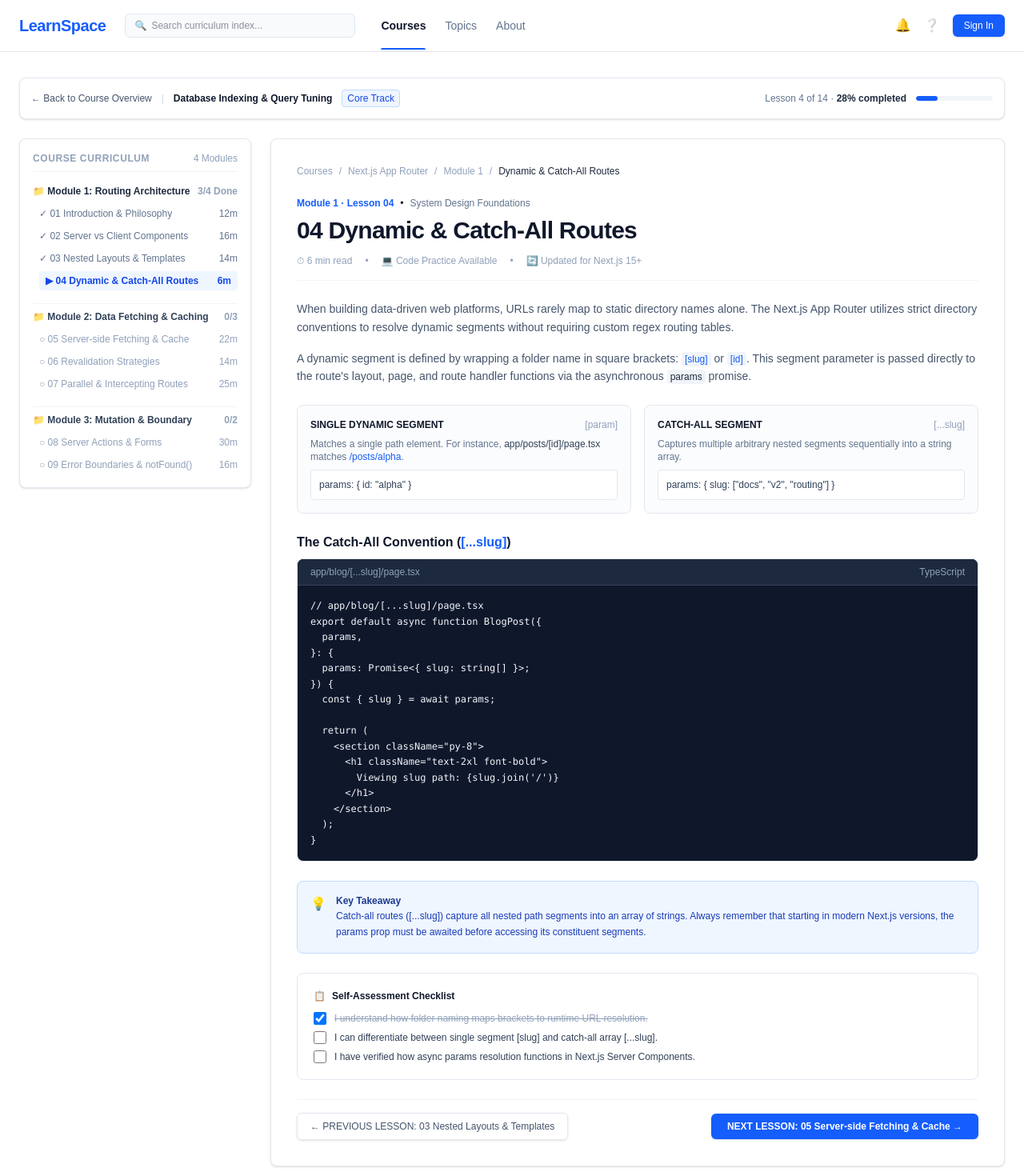
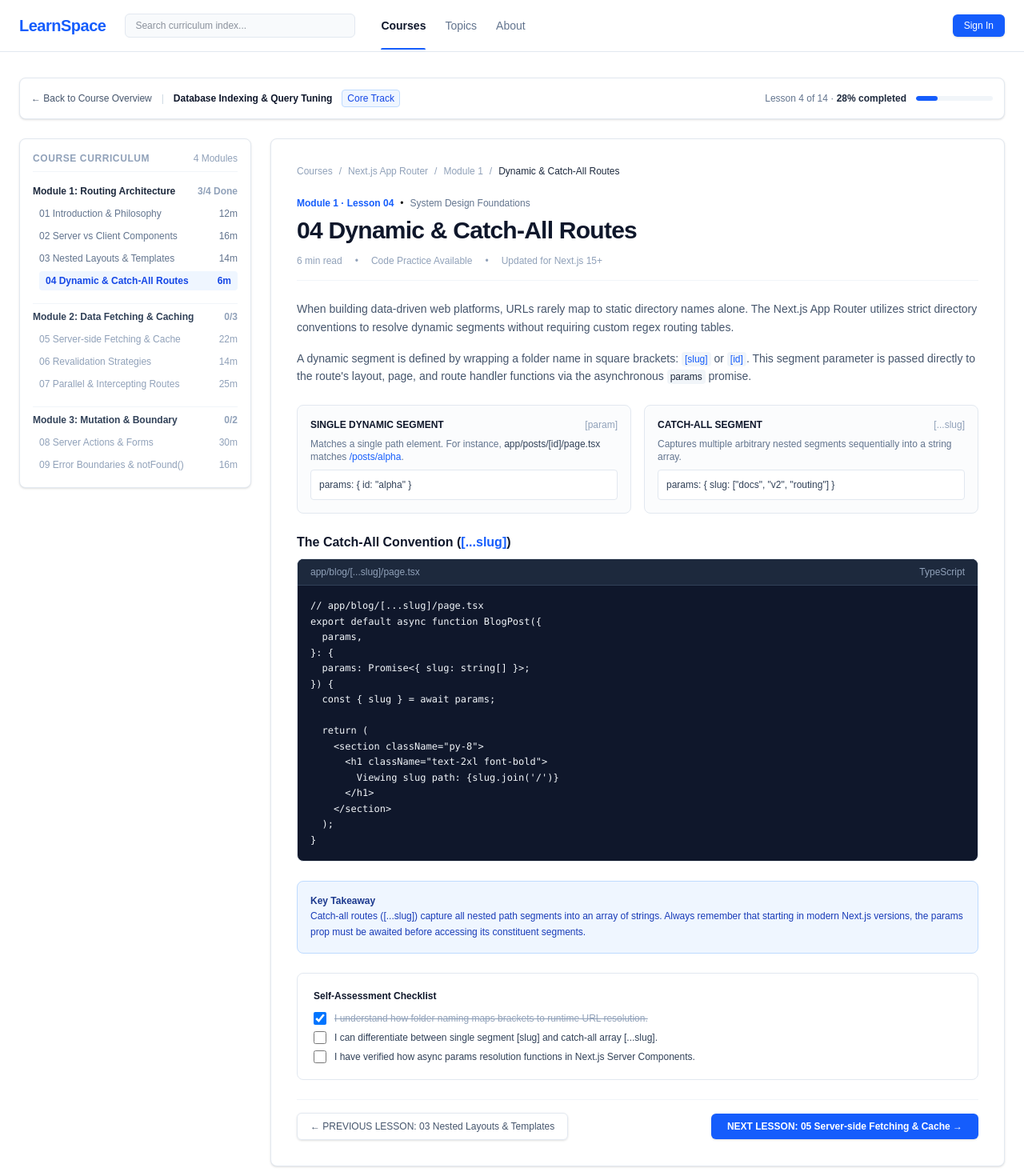
Before and after one commit to VishwaPatel892/Course_learning, a Next.js app: page /courses/database-indexing-query-tuning/lesson-04 in a window 1280 px wide. Shown: the top 1470 px of the page at 80% size. Built offline with nearby package versions, Linux system fonts and the light colour scheme.

Commit message:
updated navbar file

```diff
--- a/app/courses/[courseSlug]/[lessonSlug]/page.tsx
+++ b/app/courses/[courseSlug]/[lessonSlug]/page.tsx
@@ -76,24 +76,24 @@ export default async function LessonViewPage({ params }: PageProps) {
           {/* Module 1 */}
           <div className="space-y-2">
             <div className="flex justify-between font-bold text-slate-800 text-xs">
-              <span>📁 Module 1: Routing Architecture</span>
+              <span>Module 1: Routing Architecture</span>
               <span className="text-slate-400 text-2xs">3/4 Done</span>
             </div>
             <div className="space-y-1 pl-2">
               <div className="flex items-center justify-between py-1 text-slate-500">
-                <span>✓ 01 Introduction &amp; Philosophy</span>
+                <span>01 Introduction &amp; Philosophy</span>
                 <span className="text-2xs">12m</span>
               </div>
               <div className="flex items-center justify-between py-1 text-slate-500">
-                <span>✓ 02 Server vs Client Components</span>
+                <span>02 Server vs Client Components</span>
                 <span className="text-2xs">16m</span>
               </div>
               <div className="flex items-center justify-between py-1 text-slate-500">
-                <span>✓ 03 Nested Layouts &amp; Templates</span>
+                <span>03 Nested Layouts &amp; Templates</span>
                 <span className="text-2xs">14m</span>
               </div>
               <div className="flex items-center justify-between py-1 bg-blue-50 text-blue-700 font-semibold px-2 rounded">
-                <span>▶ 04 Dynamic &amp; Catch-All Routes</span>
+                <span>04 Dynamic &amp; Catch-All Routes</span>
                 <span className="text-2xs font-mono">6m</span>
               </div>
             </div>
@@ -102,20 +102,20 @@ export default async function LessonViewPage({ params }: PageProps) {
           {/* Module 2 */}
           <div className="space-y-2 pt-2 border-t border-slate-100">
             <div className="flex justify-between font-bold text-slate-700 text-xs">
-              <span>📁 Module 2: Data Fetching &amp; Caching</span>
+              <span>Module 2: Data Fetching &amp; Caching</span>
               <span className="text-slate-400 text-2xs">0/3</span>
             </div>
             <div className="space-y-1 pl-2 text-slate-400">
               <div className="flex justify-between py-1">
-                <span>○ 05 Server-side Fetching &amp; Cache</span>
+                <span>05 Server-side Fetching &amp; Cache</span>
                 <span className="text-2xs">22m</span>
               </div>
               <div className="flex justify-between py-1">
-                <span>○ 06 Revalidation Strategies</span>
+                <span>06 Revalidation Strategies</span>
                 <span className="text-2xs">14m</span>
               </div>
               <div className="flex justify-between py-1">
-                <span>○ 07 Parallel &amp; Intercepting Routes</span>
+                <span>07 Parallel &amp; Intercepting Routes</span>
                 <span className="text-2xs">25m</span>
               </div>
             </div>
@@ -124,16 +124,16 @@ export default async function LessonViewPage({ params }: PageProps) {
           {/* Module 3 */}
           <div className="space-y-2 pt-2 border-t border-slate-100">
             <div className="flex justify-between font-bold text-slate-700 text-xs">
-              <span>📁 Module 3: Mutation &amp; Boundary</span>
+              <span>Module 3: Mutation &amp; Boundary</span>
               <span className="text-slate-400 text-2xs">0/2</span>
             </div>
             <div className="space-y-1 pl-2 text-slate-400">
               <div className="flex justify-between py-1">
-                <span>○ 08 Server Actions &amp; Forms</span>
+                <span>08 Server Actions &amp; Forms</span>
                 <span className="text-2xs">30m</span>
               </div>
               <div className="flex justify-between py-1">
-                <span>○ 09 Error Boundaries &amp; notFound()</span>
+                <span>09 Error Boundaries &amp; notFound()</span>
                 <span className="text-2xs">16m</span>
               </div>
             </div>
@@ -164,11 +164,11 @@ export default async function LessonViewPage({ params }: PageProps) {
               04 Dynamic &amp; Catch-All Routes
             </h1>
             <div className="flex items-center gap-4 text-xs text-slate-400 pt-1">
-              <span>⏱ 6 min read</span>
+              <span>6 min read</span>
               <span>•</span>
-              <span>💻 Code Practice Available</span>
+              <span>Code Practice Available</span>
               <span>•</span>
-              <span>🔄 Updated for Next.js 15+</span>
+              <span>Updated for Next.js 15+</span>
             </div>
           </div>
 
@@ -243,8 +243,7 @@ export default async function BlogPost({
           </div>
 
           {/* Key Takeaway Alert */}
-          <div className="bg-blue-50 border border-blue-200 rounded-lg p-4 flex gap-3 text-xs text-blue-900">
-            <span className="text-base">💡</span>
+          <div className="bg-blue-50 border border-blue-200 rounded-lg p-4 text-xs text-blue-900">
             <div>
               <strong className="font-bold">Key Takeaway</strong>
               <p className="mt-0.5 leading-relaxed text-blue-800">
--- a/app/courses/page.tsx
+++ b/app/courses/page.tsx
@@ -95,8 +95,8 @@ export default function CourseCatalogPage() {
                 <h3 className="text-base font-bold text-slate-900 hover:text-blue-600 transition">
                   <Link href={`/courses/${course.slug}`}>{course.title}</Link>
                 </h3>
-                <p className="text-xs text-slate-500 mt-1 flex items-center gap-1">
-                  <span>👤</span> {course.instructor}
+                <p className="text-xs text-slate-500 mt-1">
+                  {course.instructor}
                 </p>
               </div>
 
@@ -106,8 +106,8 @@ export default function CourseCatalogPage() {
             </div>
 
             <div className="pt-4 mt-4 border-t border-slate-100 flex items-center justify-between text-xs">
-              <span className="text-slate-500 flex items-center gap-1">
-                📖 {course.lessonsCount} Lessons
+              <span className="text-slate-500">
+                {course.lessonsCount} Lessons
               </span>
               <Link
                 href={`/courses/${course.slug}`}
--- a/app/not-found.tsx
+++ b/app/not-found.tsx
@@ -5,7 +5,7 @@ export default function NotFound() {
   return (
     <div className="space-y-8 py-12 text-center max-w-lg mx-auto">
       <span className="inline-block text-xs font-mono font-medium text-slate-600 bg-slate-100 border border-slate-200 px-3 py-1 rounded-full">
-        • 404 · LESSON OR COURSE NOT FOUND
+        404 · LESSON OR COURSE NOT FOUND
       </span>
 
 
--- a/app/topics/[[...slug]]/page.tsx
+++ b/app/topics/[[...slug]]/page.tsx
@@ -23,7 +23,7 @@ export default async function TopicsCatchAllPage({ params }: PageProps) {
       {/* Top Special Banner Demonstrating Optional Catch-All */}
       <div className="bg-slate-900 text-white text-xs px-4 py-2.5 rounded-lg flex items-center justify-between font-mono shadow-sm">
         <div className="flex items-center gap-2">
-          <span className="text-blue-400">⚡ Route pattern:</span>
+          <span className="text-blue-400">Route pattern:</span>
           <span className="text-slate-300">/topics/[[...slug]]</span>
           <span className="text-slate-500">→</span>
           <span className="text-emerald-400 font-semibold">resolved to: {currentPath}</span>
@@ -53,7 +53,7 @@ export default async function TopicsCatchAllPage({ params }: PageProps) {
         </div>
         <div className="flex items-center gap-2">
           <span className="text-blue-700 bg-blue-50 border border-blue-200 px-2 py-0.5 rounded text-2xs font-semibold">
-            ● Curriculum Track 2025
+            Curriculum Track 2025
           </span>
           <span>4 Modules Available</span>
         </div>
--- a/components/LessonChecklist.tsx
+++ b/components/LessonChecklist.tsx
@@ -22,8 +22,8 @@ export default function LessonChecklist() {
 
   return (
     <div className="border border-slate-200 rounded-lg p-5 space-y-3 bg-white">
-      <h3 className="text-xs font-bold text-slate-900 flex items-center gap-2">
-        <span>📋</span> Self-Assessment Checklist
+      <h3 className="text-xs font-bold text-slate-900">
+        Self-Assessment Checklist
       </h3>
       <div className="space-y-2 text-xs text-slate-700">
         {items.map((item, idx) => (
--- a/components/Navbar.tsx
+++ b/components/Navbar.tsx
@@ -23,13 +23,10 @@ export default function Navbar() {
           </Link>
 
           <div className="relative hidden md:block w-72">
-            <span className="absolute inset-y-0 left-3 flex items-center text-slate-400 text-xs">
-              🔍
-            </span>
             <input
               type="text"
               placeholder="Search curriculum index..."
-              className="w-full pl-8 pr-3 py-1.5 text-xs bg-slate-50 border border-slate-200 rounded-md focus:outline-none focus:border-blue-500 text-slate-800"
+              className="w-full px-3 py-1.5 text-xs bg-slate-50 border border-slate-200 rounded-md focus:outline-none focus:border-blue-500 text-slate-800"
             />
           </div>
 
@@ -55,12 +52,6 @@ export default function Navbar() {
 
         {/* Right Actions */}
         <div className="flex items-center gap-4 text-slate-500 text-sm">
-          <button className="hover:text-slate-800 text-base" title="Notifications">
-            🔔
-          </button>
-          <button className="hover:text-slate-800 text-base" title="Help">
-            ❔
-          </button>
           <button className="bg-blue-600 hover:bg-blue-700 text-white font-medium text-xs px-3.5 py-1.5 rounded-md transition shadow-sm">
             Sign In
           </button>
```
Also changed, not shown: app/courses/[courseSlug]/page.tsx (+8 -8 lines), 2 other files (tests, documents, lock files or other folders).
